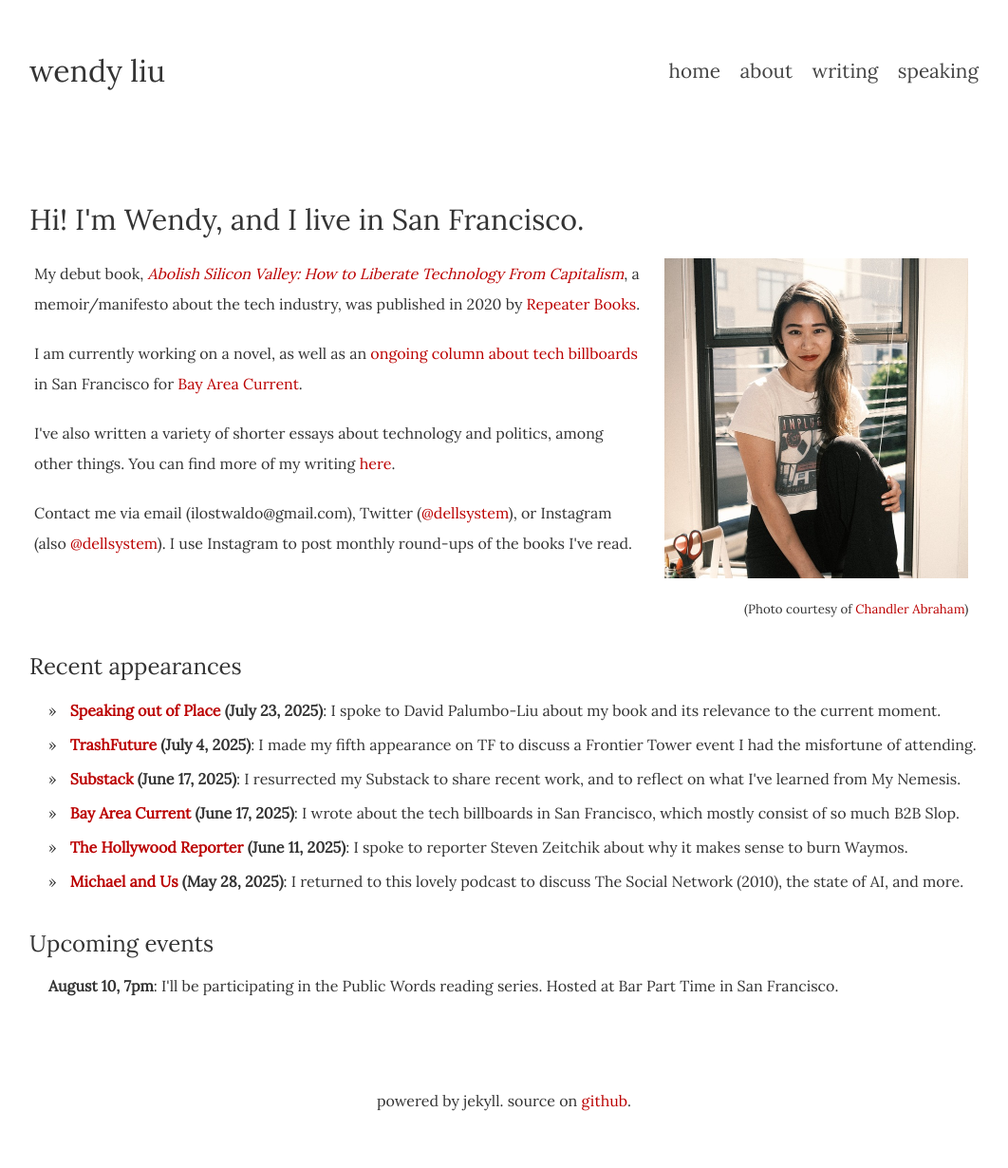
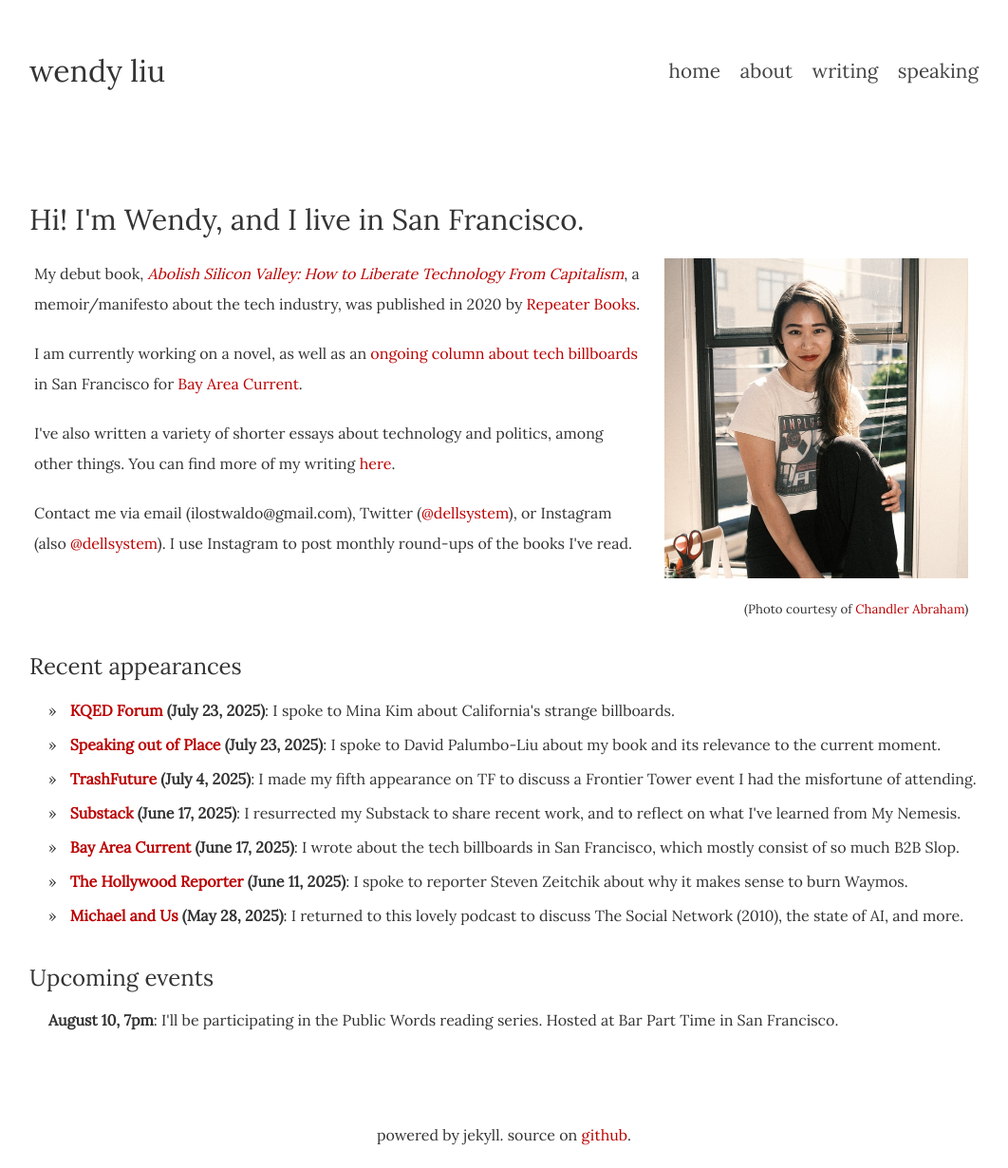
Before and after one commit to dellsystem/dellsystem.github.io, a Jekyll site: the page built from index.html, in a window 1280 px wide. Shown: the whole page at 95% size, without its empty margins (109-1171 px from the left). Built offline with Jekyll 4.4.1, drawn with Linux system fonts in a browser that asks for light colours; before the commit the page ends 1194 px from its top, so only the background shows below that.

Commit message:
Add KQED Forum appearance

```diff
--- a/_includes/podcasts.html
+++ b/_includes/podcasts.html
@@ -1,4 +1,5 @@
 <ul>
+    <li><strong><a href="https://www.kqed.org/forum/2010101910674/what-californias-billboards-say-about-us">KQED Forum</a> (July 23, 2025)</strong>: I spoke to Mina Kim about California's strange billboards.</li>
     <li><strong><a href="https://speakingoutofplace.com/2025/07/23/abolishing-silicon-valley-building-the-commons-a-different-way-to-spend-your-life-a-conversation-with-wendy-liu/">Speaking out of Place</a> (July 23, 2025)</strong>: I spoke to David Palumbo-Liu about my book and its relevance to the current moment.</li>
     <li><strong><a href="https://trashfuturepodcast.podbean.com/e/preview-500000-cool-latinos-feat-wendy-liu/">TrashFuture</a> (July 4, 2025)</strong>: I made my fifth appearance on TF to discuss a Frontier Tower event I had the misfortune of attending.</li>
     <li><strong><a href="https://soundcloud.com/michael-and-us/preview-626-metaquest-w-wendy-liu">Michael and Us</a> (May 28, 2025)</strong>: I returned to this lovely podcast to discuss The Social Network (2010), the state of AI, and more.</li>
--- a/index.html
+++ b/index.html
@@ -16,6 +16,7 @@ layout: default
 </div>
 <h3>Recent appearances</h3>
 <ul>
+    <li><strong><a href="https://www.kqed.org/forum/2010101910674/what-californias-billboards-say-about-us">KQED Forum</a> (July 23, 2025)</strong>: I spoke to Mina Kim about California's strange billboards.</li>
     <li><strong><a href="https://speakingoutofplace.com/2025/07/23/abolishing-silicon-valley-building-the-commons-a-different-way-to-spend-your-life-a-conversation-with-wendy-liu/">Speaking out of Place</a> (July 23, 2025)</strong>: I spoke to David Palumbo-Liu about my book and its relevance to the current moment.</li>
     <li><strong><a href="https://trashfuturepodcast.podbean.com/e/preview-500000-cool-latinos-feat-wendy-liu/">TrashFuture</a> (July 4, 2025)</strong>: I made my fifth appearance on TF to discuss a Frontier Tower event I had the misfortune of attending.</li>
     <li><strong><a href="https://dellsystem.substack.com/p/san-franciscos-billboards-arent-for">Substack</a> (June 17, 2025)</strong>: I resurrected my Substack to share recent work, and to reflect on what I've learned from My Nemesis.</li>
```
